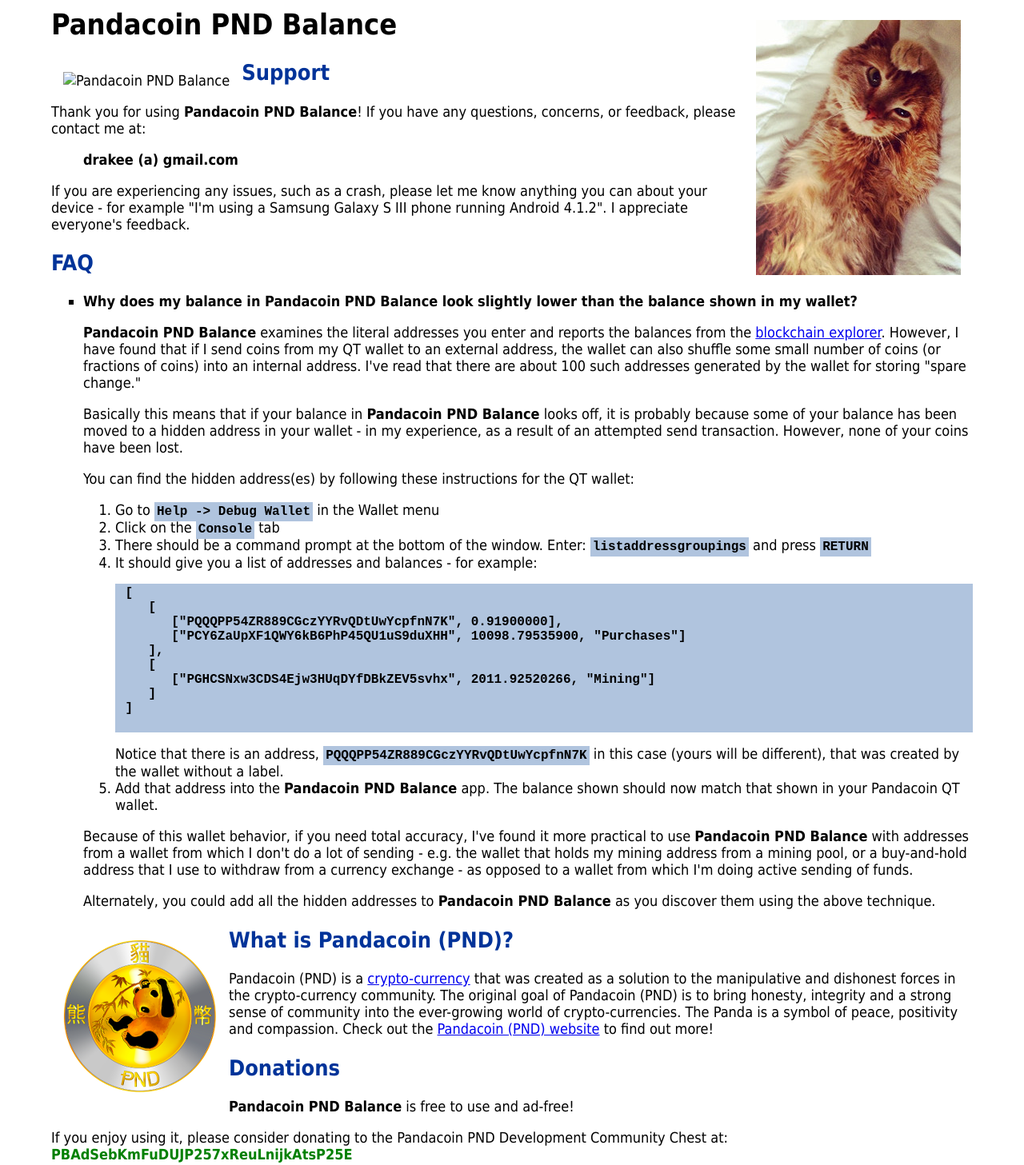
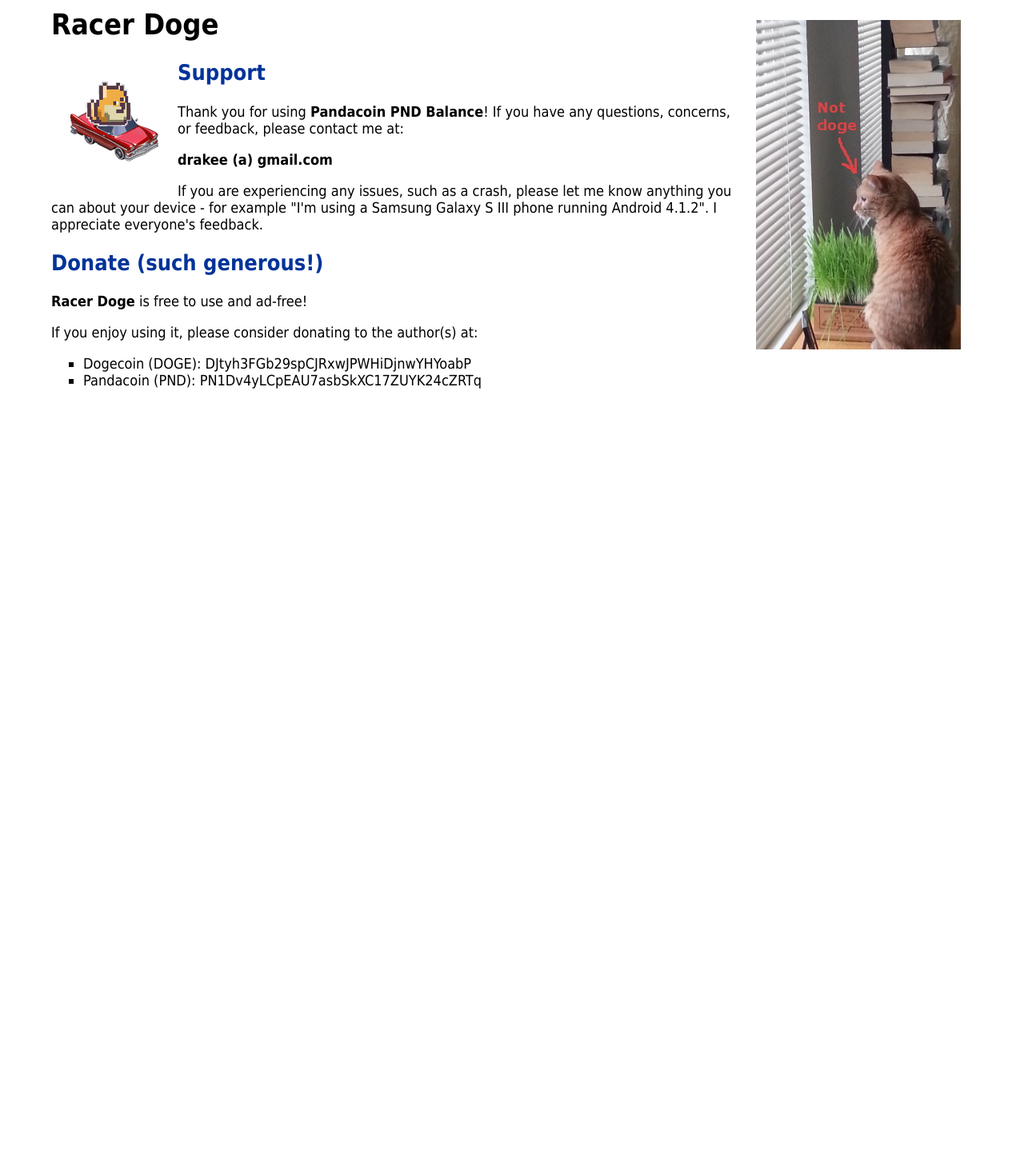
Before and after one commit to psydrake/racerDoge, a browser extension: page webapp/merges/support.html in a window 1280 px wide. Shown: the top 1457 px of the page at 80% size. After the commit the page ends 800 px from the top, so only its background shows below. Drawn offline with Linux system fonts and the light colour scheme.

```diff
--- a/webapp/merges/support.html
+++ b/webapp/merges/support.html
@@ -1,7 +1,7 @@
 <html>
 <head>
 <link rel="icon" type="image/x-icon" href="favicon.ico">
-<title>Pandacoin PND Balance Support</title>
+<title>Racer Doge Support</title>
 <style type="text/css">
   body {
 	  font-family: acme, tahoma, arial, sans-serif;
@@ -43,10 +43,10 @@
 </style>
 </head>
 <body>
-<img src="img/jeffrey_lucky.jpg" alt="Our cat Jeffrey in a Zen moment" title="Jeffrey" class="side-pic"/>
+<img src="img/jeffrey_catgrass.jpg" alt="Our cate Jeffrey" title="Jeffrey" class="side-pic"/>
 <div class="clear">
-	<h1>Pandacoin PND Balance</h1>
-	<img src="img/pndBalance128.png" class="logo" alt="Pandacoin PND Balance" title="Pandacoin PND Balance"/>
+	<h1>Racer Doge</h1>
+	<img src="img/racerDoge128.png" class="logo" alt="Racer Doge" title="Racer Doge"/>
 	<h2>Support</h2>
 	<p>
 		Thank you for using <strong>Pandacoin PND Balance</strong>! If you have any questions, concerns, or feedback, please contact me at:
@@ -56,61 +56,19 @@
 		If you are experiencing any issues, such as a crash, please let me know anything you can about your device - for example "I'm using a Samsung Galaxy S III phone running Android 4.1.2". I appreciate everyone's feedback.
 	</p>
 </div>
-<div class="clear" id="FAQ">
-	<h2>FAQ</h2>
-	<ul>
-		<li id="FAQ_why_does_my_balance"><p><strong>Why does my balance in Pandacoin PND Balance look slightly lower than the balance shown in my wallet?</strong></p>
-			<p>
-			<strong>Pandacoin PND Balance</strong> examines the literal addresses you enter and reports the balances from the <a href="http://pandachain.net/">blockchain explorer</a>. However, I have found that if I send coins from my QT wallet to an external address, the wallet can also shuffle some small number of coins (or fractions of coins) into an internal address. I've read that there are about 100 such addresses generated by the wallet for storing &quot;spare change.&quot;
-			</p>
-			<p>
-			Basically this means that if your balance in <strong>Pandacoin PND Balance</strong> looks off, it is probably because some of your balance has been moved to a hidden address in your wallet - in my experience, as a result of an attempted send transaction. However, none of your coins have been lost.
-			</p>
-			<p>
-			You can find the hidden address(es) by following these instructions for the QT wallet:
-			<ol>
-				<li>Go to <code>Help -> Debug Wallet</code> in the Wallet menu</li>
-				<li>Click on the <code>Console</code> tab</li>
-				<li>There should be a command prompt at the bottom of the window. Enter:
-					<code>listaddressgroupings</code> and press <code>RETURN</code>
-				</li>
-				<li>
-					It should give you a list of addresses and balances - for example:
-					<pre>
- [
-    [
-       ["PQQQPP54ZR889CGczYYRvQDtUwYcpfnN7K", 0.91900000],
-       ["PCY6ZaUpXF1QWY6kB6PhP45QU1uS9duXHH", 10098.79535900, "Purchases"]
-    ],
-    [
-       ["PGHCSNxw3CDS4Ejw3HUqDYfDBkZEV5svhx", 2011.92520266, "Mining"]
-    ]
- ]
-					</pre>
-					Notice that there is an address, <code>PQQQPP54ZR889CGczYYRvQDtUwYcpfnN7K</code> in this case (yours will be different), that was created by the wallet without a label.
-				</li>
-				<li>Add that address into the <strong>Pandacoin PND Balance</strong> app. The balance shown should now match that shown in your Pandacoin QT wallet.</li>
-			</ol>
-			</p>
-			<p>Because of this wallet behavior, if you need total accuracy, I've found it more practical to use <strong>Pandacoin PND Balance</strong> with addresses from a wallet from which I don't do a lot of sending - e.g. the wallet that holds my mining address from a mining pool, or a buy-and-hold address that I use to withdraw from a currency exchange - as opposed to a wallet from which I'm doing active sending of funds.</p>
-			<p>Alternately, you could add all the hidden addresses to <strong>Pandacoin PND Balance</strong> as you discover them using the above technique.</p>
-		</li>
-	</ul>
-</div>
-<div>
-	<img src="img/pandacoin192.png" class="logo" alt="Pandacoin (PND) logo" title="Pandacoin (PND)"/>
-	<h2>What is Pandacoin (PND)?</h2>
-	<p>
-Pandacoin (PND) is a <a href="http://en.wikipedia.org/wiki/Cryptocurrency">crypto-currency</a> that was created as a solution to the manipulative and dishonest forces in the crypto-currency community. The original goal of Pandacoin (PND) is to bring honesty, integrity and a strong sense of community into the ever-growing world of crypto-currencies. The Panda is a symbol of peace, positivity and compassion. Check out the <a href="http://pandacoinpnd.org/">Pandacoin (PND) website</a> to find out more!
+<div class="clear" id="donate">
+	<h2>Donate (such generous!)</h2>
+	<p><strong>Racer Doge</strong> is free to use and ad-free!</p>
+	<p>If you enjoy using it, please consider donating to the author(s) at:
+		<ul>
+			<li>Dogecoin (DOGE): DJtyh3FGb29spCJRxwJPWHiDjnwYHYoabP</li>
+			<li>Pandacoin (PND): PN1Dv4yLCpEAU7asbSkXC17ZUYK24cZRTq</li>
+		</ul>
 	</p>
 </div>
-<div>
-	<h2>Donations</h2>
-	<p><strong>Pandacoin PND Balance</strong> is free to use and ad-free!</p>
-	<p>If you enjoy using it, please consider donating to the Pandacoin PND Development Community Chest at: <strong><span style="color:green">PBAdSebKmFuDUJP257xReuLnijkAtsP25E</span></strong></p>
-</div>
+<!--
 <div class="clear">
-	<h2>Pandacoin PND Balance is available at:</h2>
+	<h2>Racer Doge is available at:</h2>
 	<ul>
 		<li><a href="https://play.google.com/store/apps/details?id=net.edrake.pandacoinbalance">Google Play Store (Android)</a></li>
 		<li><a href="http://www.amazon.com/Drake-Emko-Pandacoin-PND-Balance/dp/B00KUH19EO">Amazon Kindle Store</a></li>
@@ -120,5 +78,6 @@
 		<li><a href="https://marketplace.firefox.com/app/pandacoin-pnd-balance/">Firefox Marketplace</a></li>
 	</ul>
 </div>
+-->
 </body>
 </html>
```
Also changed, not shown: www/js/main.js (+8 -1 lines), webapp/merges/img/jeffrey_catgrass.jpg (added), www/img/racerDoge128.png (added).
